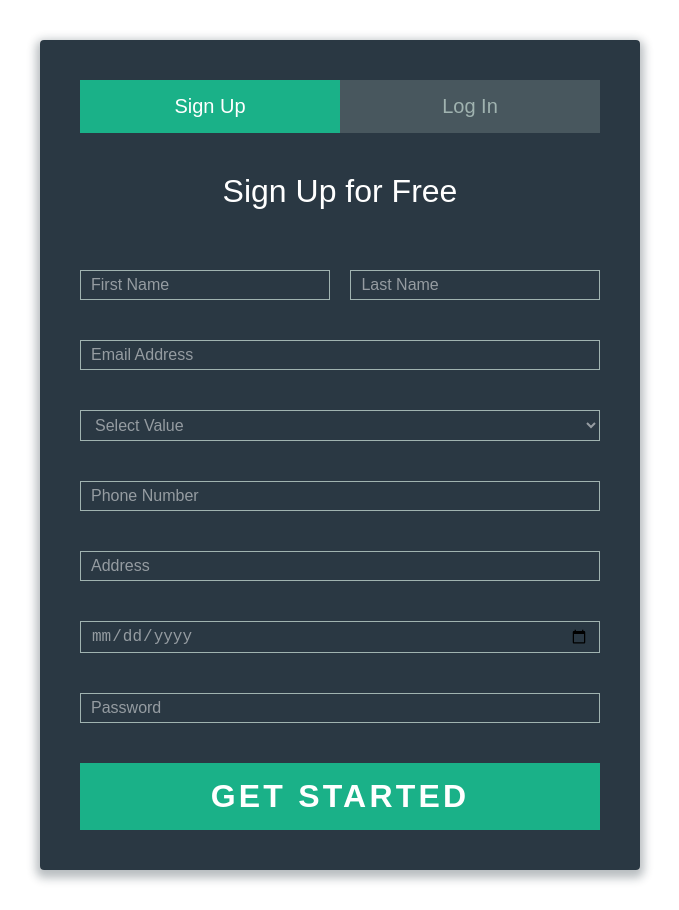
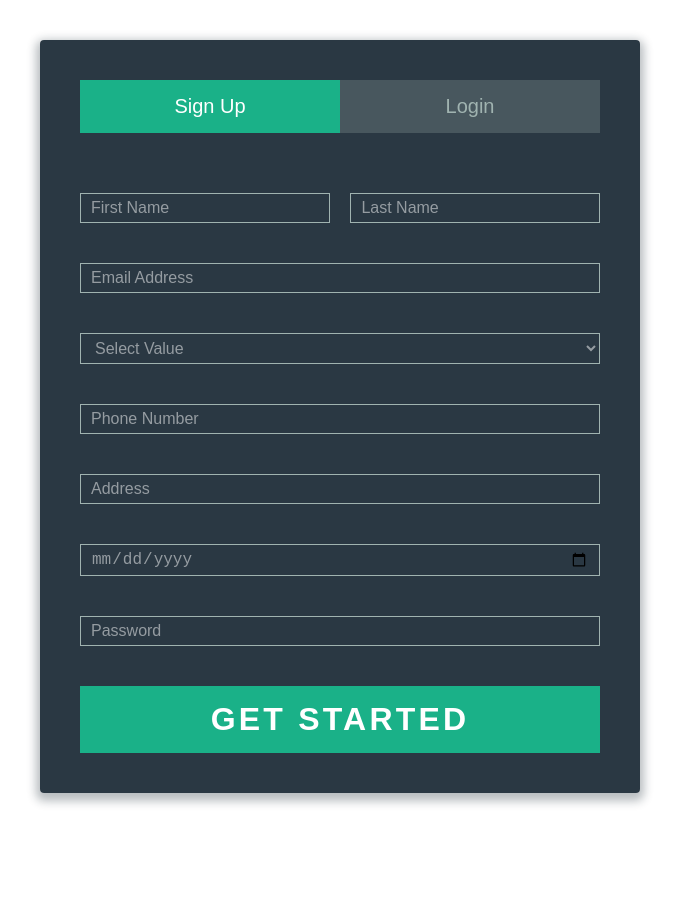
Before and after one commit to MahdiMk-dev/medicare, a React (Create React App) app in the folder user-side/frontend/user-frontend/: page /auth in a window 1280 px wide. Shown: the whole page, without its empty margins (300-979 px from the left). After the commit the page ends 833 px from the top, so only its background shows below. Built offline with nearby package versions, Linux system fonts and the light colour scheme.

Commit message:
auth component updates-user

```diff
--- a/user-side/frontend/user-frontend/src/components/AuthComponent.js
+++ b/user-side/frontend/user-frontend/src/components/AuthComponent.js
@@ -67,13 +67,12 @@ const AuthPage = () => {
         <div className="form">
       <ul className="tab-group">
         <li className={`tab ${activeTab === 'signup' ? 'active' : ''}`} onClick={() => handleTabClick('signup')}><a href="#signup">Sign Up</a></li>
-        <li className={`tab ${activeTab === 'login' ? 'active' : ''}`} onClick={() => handleTabClick('login')}><a href="#login">Log In</a></li>
+        <li className={`tab ${activeTab === 'login' ? 'active' : ''}`} onClick={() => handleTabClick('login')}><a href="#login">Login</a></li>
       </ul>
 
           <div className="tab-content">
             {/* Signup Form */}
             <div id="signup" style={{ display: activeTab === 'signup' ? 'block' : 'none' }}>
-              <h1>Sign Up for Free</h1>
               <div className='display-error'>
               <ul>
             {Object.entries(signupError).map(([key, value]) => (
@@ -122,7 +121,6 @@ const AuthPage = () => {
             </div>
             {/* Login Form */}
             <div id="login" style={{ display: activeTab === 'login' ? 'block' : 'none' }}>
-              <h1>Welcome Back!</h1>
               <div className='display-error'> {error && <p>{error}</p>}
               </div>
 
@@ -135,7 +133,7 @@ const AuthPage = () => {
                   <input type="password" name="password"  placeholder='Password' required autoComplete="off" onChange={(e) => handleInputChange(e, setLoginData)} />
                 </div>
                 <p className="forgot"><a href="#">Forgot Password?</a></p>
-                <button className="button button-block">Log In</button>
+                <button className="button button-block">Login</button>
               </form>
             </div>
           </div>
```
